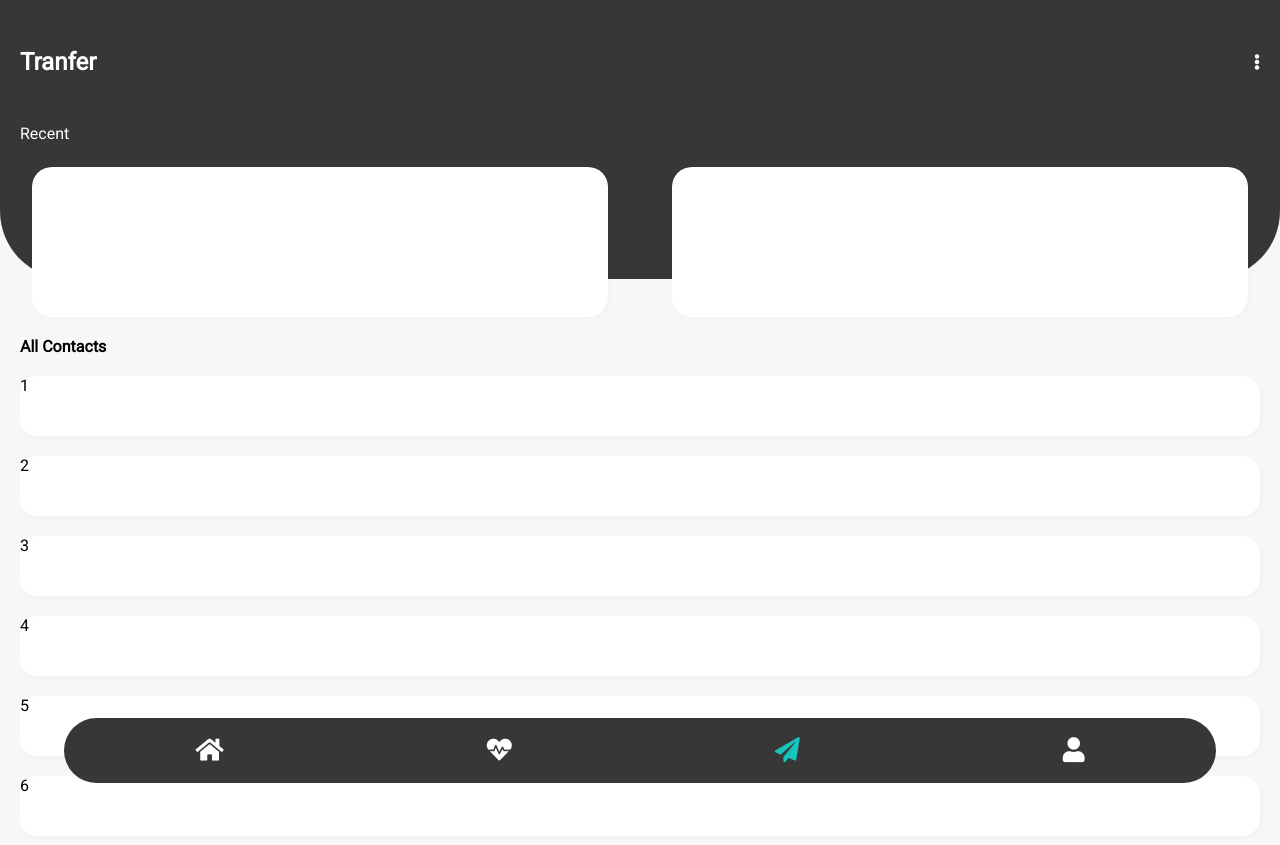
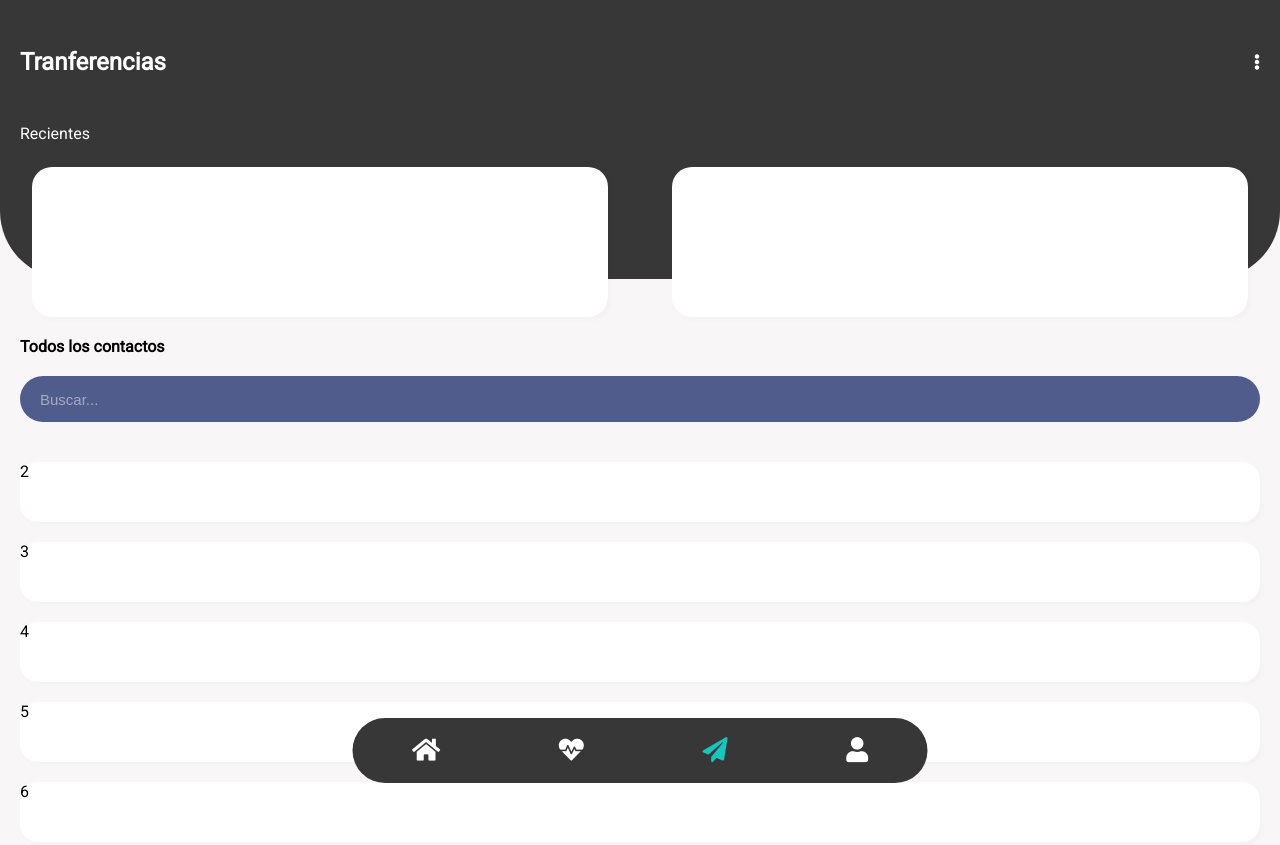
Before and after one commit to valentinrios/dominosredesign, a plain HTML site: page index.html in a window 1280 px wide. Shown: the top 845 px of the page. Drawn offline with Linux system fonts and the light colour scheme.

Commit message:
Add files via upload

```diff
--- a/index.html
+++ b/index.html
@@ -12,13 +12,13 @@
     <div class="top-options">
         <section class="title">
             <div>
-                <h1>Tranfer</h1>
+                <h1>Tranferencias</h1>
             </div>
             <div>
                 <i class="fas fa-ellipsis-v"></i>
             </div>
         </section>
-        <section>Recent</section>
+        <section>Recientes</section>
     </div>
     <div class="carousel">
         <section class="carousel-section">
@@ -30,11 +30,10 @@
     </div>
     <div class="contacts">
         <section class="contacts-title">
-            All Contacts
+            Todos los contactos
         </section>
-        <section class="contacts-section">
-            1
-        </section>
+        <input class="contacts-search" placeholder="Buscar...">
+        </input>
         <section class="contacts-section">
             2
         </section>
--- a/styles.css
+++ b/styles.css
@@ -91,6 +91,25 @@ nav div{
     -moz-box-shadow: 3px 3px 5px 0px rgba(0,0,0,0.02);
     box-shadow: 3px 3px 5px 0px rgba(0,0,0,0.02);
 }
+
+.contacts-search{
+    background-color: #505c8c;
+    margin-top: 20px;
+    margin-bottom: 20px;
+    height: 46px;
+    border-radius: 39px;
+    border: 0px;
+    width: -webkit-fill-available;
+    color: white;
+    outline: none;
+    padding-left: 20px;
+    font-size: 15px;
+
+}
+
+.contacts-search::placeholder {
+    color: #f8f6f781;
+    font-size: 15px;
 }
 @media only screen and (min-width: 600px) {
     nav{
```
